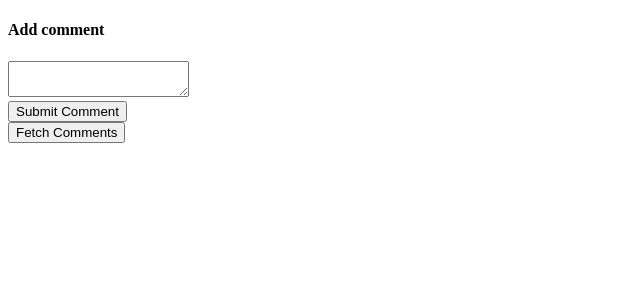
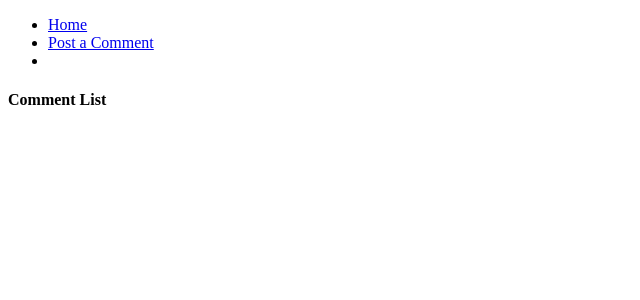
Before and after one commit to fwbrandao/React-Redux-testing, a React (Create React App) app: page / in a window 1280 px wide. Shown: the top 300 px of the page, without its empty margins (0-640 px from the left). Built offline with nearby package versions, Linux system fonts and the light colour scheme.

Commit message:
sign in button

```diff
--- a/src/actions/index.js
+++ b/src/actions/index.js
@@ -1,5 +1,5 @@
 import axios from 'axios';
-import { SAVE_COMMENT, FETCH_COMMENTS } from 'actions/types';
+import { SAVE_COMMENT, FETCH_COMMENTS, CHANGE_AUTH } from 'actions/types';
 
 export function saveComment(comment) {
     return {
@@ -16,3 +16,10 @@
         payload: response
     }
 }
+
+export function changeAuth(isLoggedIn) {
+    return {
+        type: CHANGE_AUTH,
+        payload: isLoggedIn
+    }
+}
--- a/src/actions/types.js
+++ b/src/actions/types.js
@@ -1,2 +1,3 @@
 export const SAVE_COMMENT = 'save_comment';
 export const FETCH_COMMENTS = 'fetch_comments';
+export const CHANGE_AUTH = 'change_auth';
--- a/src/components/App.js
+++ b/src/components/App.js
@@ -1,13 +1,47 @@
-import React from 'react';
+import React, { Component } from 'react';
+import { Route, Link } from 'react-router-dom';
 import CommentBox from 'components/CommentBox';
 import CommentList from 'components/CommentList';
+import { connect } from 'react-redux';
 
-export default () => {
-    return (
-        <div>
-            <CommentBox />
-            <CommentList />
-        </div>
+class App extends Component {
+    renderButton() {
+        if(this.props.auth) {
+           return  <button>Sign out</button>;
+        } else {
+           return <button>Sign in</button>;
+        }
+    }
 
-    );
+    renderHeader() {
+        return (
+            <ul>
+                <li>
+                    <Link to='/'>Home</Link>
+                </li>
+                <li>
+                    <Link to='/post'>Post a Comment</Link>
+                </li>
+                <li>
+                    <Link to='/'>{this.renderButton}</Link>
+                </li>
+            </ul>
+        )
+    }
+
+    render() {
+        return (
+            <div>
+                {this.renderHeader()}
+                <Route path='/post' component={CommentBox} />
+                <Route path='/' exact component={CommentList} />
+            </div>
+        );
+    }
 };
+
+function mapStateToProps(state) {
+    return { auth: state.auth };
+}
+
+export default connect(mapStateToProps) (App);
--- a/src/components/CommentList.js
+++ b/src/components/CommentList.js
@@ -11,6 +11,7 @@
     render() {
         return (
             <div>
+                <h4>Comment List</h4>
                 <ul>
                     {this.renderComment()}
                 </ul>
--- /dev/null
+++ b/src/reducers/auth.js
@@ -0,0 +1,10 @@
+import { CHANGE_AUTH } from 'actions/types';
+
+export default function(state = false, action) {
+    switch (action.type) {
+        case CHANGE_AUTH:
+            return action.payload;
+        default:
+            return state;
+    }
+}
--- a/src/reducers/index.js
+++ b/src/reducers/index.js
@@ -1,6 +1,8 @@
 import { combineReducers } from 'redux';
 import commentsReducer from 'reducers/comments';
+import authReducer from 'reducers/auth';
 
 export default combineReducers({
-    comments: commentsReducer
+    comments: commentsReducer,
+    auth: authReducer
 })
```
